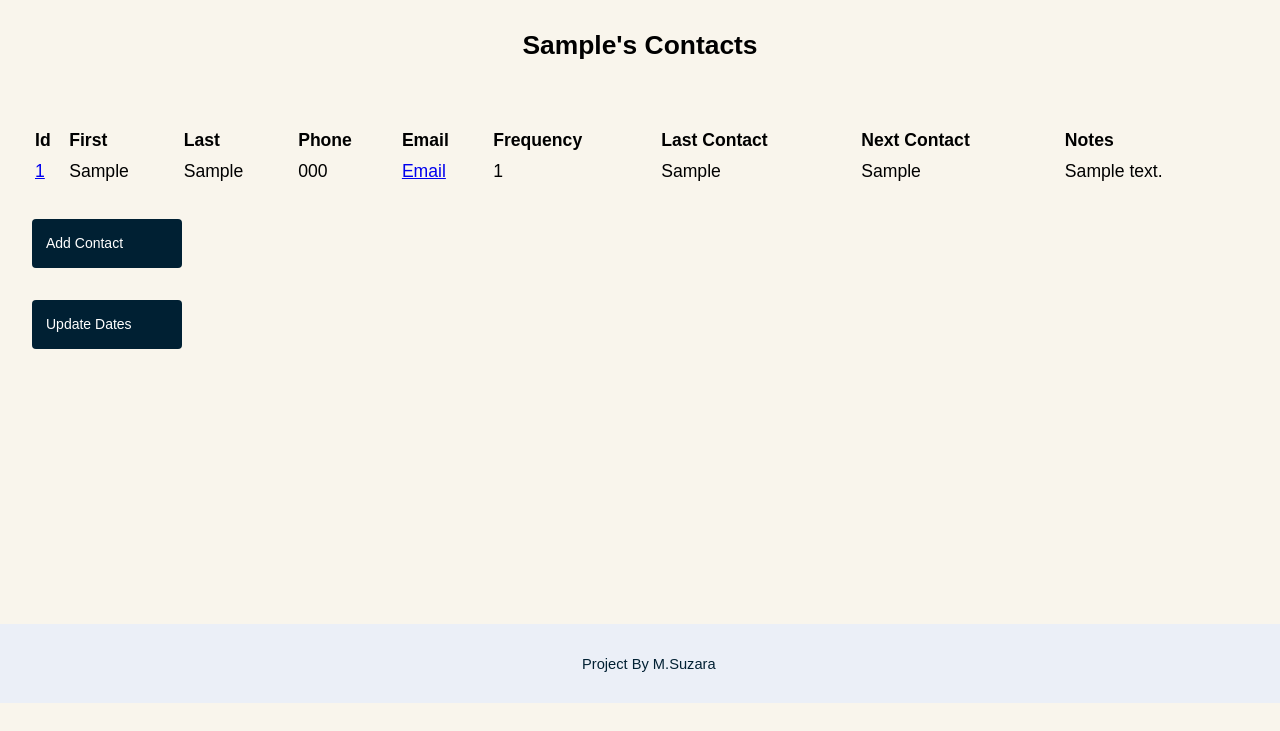
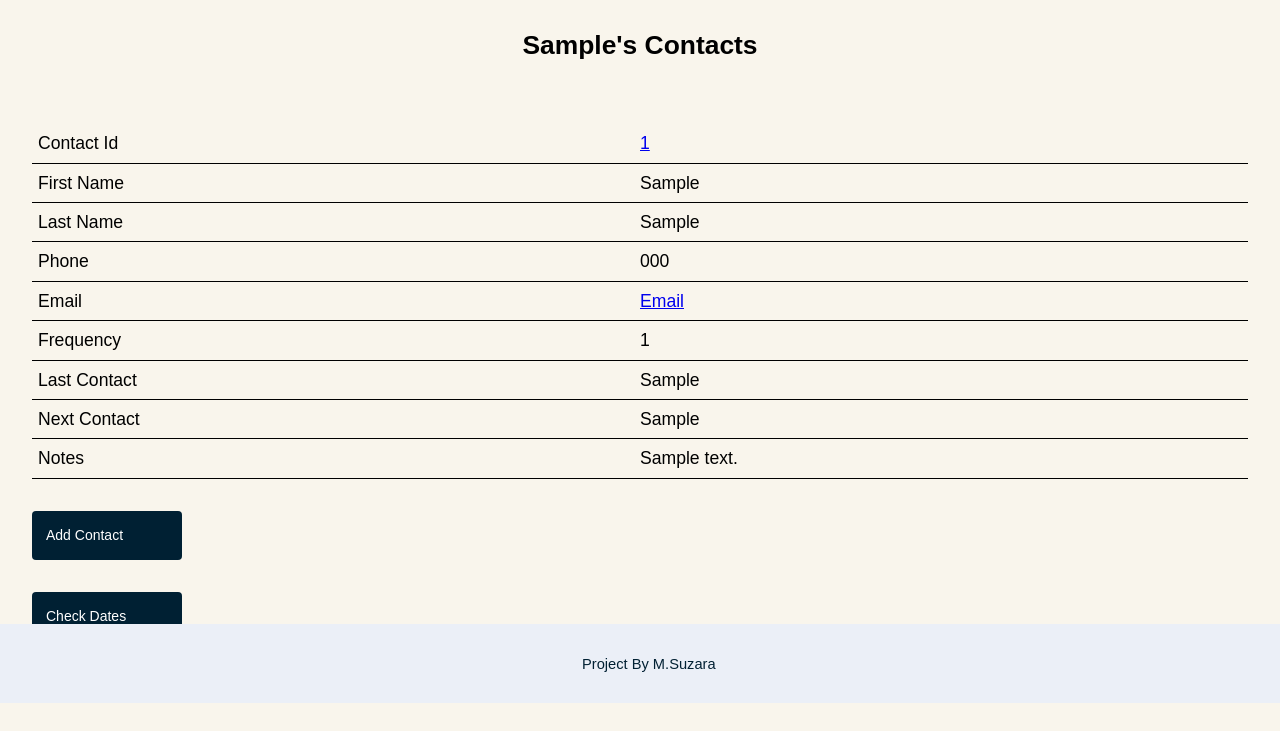
Before and after one commit to suzaram3/my_dashboard, a Flask app: page /contact/contacts in a window 1280 px wide. Shown: the part 97-828 px from the top of the page. Before the commit the page ends 800 px from the top, so only its background shows below. Run offline with Flask 2, Linux system fonts and the light colour scheme; a user stored in the database is signed in; tables that the repository leaves empty hold one stand-in row (values such as "Sample post"); parts of the project's set-up code (start-up, migrations or seed data) failed here and were passed over.

Commit message:
contact module updated

```diff
--- a/app/cont/views.py
+++ b/app/cont/views.py
@@ -1,3 +1,4 @@
+from datetime import date, datetime
 from flask import flash, render_template, session, redirect, request, url_for
 from flask_login import login_required
 from . import cont
@@ -5,30 +6,28 @@ from .forms import ContactForm
 from .. import db
 from ..models import User, Contact
 
-@cont.route("/contacts/<int:contact_id>/delete", methods=["GET", "POST"])
+@cont.route('/contacts/<int:contact_id>/delete', methods=['GET', 'POST'])
 @login_required
 def delete_contact(contact_id):
     contact = Contact.query.get_or_404(contact_id)
     db.session.delete(contact)
     db.session.commit()
-    flash("Contact {} has been deleted".format(contact.first), "success")
-    return redirect(url_for("cont.contacts"))
+    flash('Contact {} has been deleted'.format(contact.first), 'success')
+    return redirect(url_for('cont.contacts'))
 
-@cont.route("/contacts", methods=["GET"])
+@cont.route('/contacts', methods=['GET'])
 @login_required
 def contacts():
-    contacts = Contact.query.all()
-    #for contact in contacts:
-    #    contact.update_next_contact()
-    return render_template("cont/contacts.html", title="Contacts", contacts=contacts)
+    contacts = Contact.query.order_by(Contact.first).all()
+    return render_template('cont/contacts.html', title='Contacts', contacts=contacts)
 
-@cont.route("/contacts/<int:contact_id>", methods=["GET"])
+@cont.route('/contacts/<int:contact_id>', methods=['GET'])
 @login_required
 def contact_view(contact_id):
     contact = Contact.query.get_or_404(contact_id)
-    return render_template("cont/contact.html", contact=contact)
+    return render_template('cont/contact.html', contact=contact)
 
-@cont.route("/new", methods=["GET", "POST"])
+@cont.route('/new', methods=['GET', 'POST'])
 @login_required
 def new_contact():
     form = ContactForm()
@@ -37,6 +36,7 @@ def new_contact():
             first=form.first.data,
             last=form.last.data,
             phone=form.phone.data,
+            email=form.email.data,
             frequency=form.frequency.data,
             last_contact=form.last_contact.data,
             next_contact=form.next_contact.data,
@@ -44,11 +44,12 @@ def new_contact():
         )
         db.session.add(contact)
         db.session.commit()
-        flash("{} has been created!".format(contact.first), "success")
-        return redirect(url_for("cont.contacts"))
-    return render_template("cont/contact_edit.html", title="New Contact", form=form)
+        contact.update_next_contact()
+        flash('{} has been created!'.format(contact.first), 'success')
+        return redirect(url_for('cont.contacts'))
+    return render_template('cont/contact_edit.html', title='New Contact', form=form)
 
-@cont.route("/contacts/<int:contact_id>/update", methods=["GET", "POST"])
+@cont.route('/contacts/<int:contact_id>/update', methods=['GET', 'POST'])
 @login_required
 def update_contact(contact_id):
     contact = Contact.query.get_or_404(contact_id)
@@ -64,9 +65,9 @@ def update_contact(contact_id):
         db.session.add(contact)
         db.session.commit()
         contact.update_next_contact()
-        flash("Contact {} has been updated".format(contact.first), "success")
-        return redirect(url_for("cont.contacts"))
-    elif request.method == "GET":
+        flash('Contact {} has been updated'.format(contact.first), 'success')
+        return redirect(url_for('cont.contacts'))
+    elif request.method == 'GET':
         form.first.data = contact.first
         form.last.data = contact.last
         form.phone.data = contact.phone
@@ -76,5 +77,14 @@ def update_contact(contact_id):
         form.next_contact.data = contact.next_contact
         form.notes.data = contact.notes
     return render_template(
-        "cont/contact_edit.html", title="Edit Contact", form=form
+        'cont/contact_edit.html', title='Edit Contact', form=form
     )
+
+@cont.route('contacts/today_contacts', methods=['GET'])
+@login_required
+def check_next_contact_date():
+    t = date.today()
+    today = t.strftime('%Y-%m-%d')
+    contact_query = Contact.query.filter(Contact.next_contact == today)
+    contacts = [contact for contact in contact_query]
+    return render_template('cont/contacts.html', title='Contacts For Today', contacts=contacts)
--- a/app/static/style.css
+++ b/app/static/style.css
@@ -142,6 +142,21 @@ input[type=text], input[type=number], input[type=password], textarea {
 }
 
 /* ---Table------------------------------------ */
+table {
+	border-collapse: collapse;
+	width: 100%;
+}
+
+td, th {
+	padding: 6px;
+	text-align: left;
+}
+
+th {
+	background-color: var(--light_gray_cyan);
+	font-weight: bold;
+}
+
 tr:nth-child(even) {
 	background-color: var(--light_gray_cyan);
 }
@@ -150,3 +165,48 @@ tr:nth-child(even) {
 dt {
 	font-weight: bold;
 }
+
+
+/* -------------------------------------------- */
+/* ---Responsive Settings---------------------- */
+/* -------------------------------------------- */
+@media
+only screen and (max-width: 760px),
+(min-device-width: 768px) and (max-device-width: 1024px) {
+	table, thead, tbody, th, td, tr {
+		display: block;
+	}
+
+	thead tr {
+		position: absolute;
+		top: -9999px;
+		left: -9999px;
+	}
+
+	td {
+		border: none;
+		border-bottom: 1px solid;
+		position: relative;
+		padding-left: 50%;
+	}
+
+	td:before {
+		position: absolute;
+		top: 6px;
+		left: 6px;
+		width: 45%;
+		padding-right: 10px;
+		white-space: nowrap;
+	}
+
+	td:nth-of-type(1):before { content: "Contact Id"; }
+	td:nth-of-type(2):before { content: "First Name"; }
+	td:nth-of-type(3):before { content: "Last Name"; }
+	td:nth-of-type(4):before { content: "Phone"; }
+	td:nth-of-type(5):before { content: "Email"; }
+	td:nth-of-type(6):before { content: "Frequency"; }
+	td:nth-of-type(7):before { content: "Last Contact"; }
+	td:nth-of-type(8):before { content: "Next Contact"; }
+	td:nth-of-type(9):before { content: "Notes"; }
+
+}
--- a/app/task/views.py
+++ b/app/task/views.py
@@ -21,7 +21,7 @@ def tasks():
     tasks_list = Task.query.all()
     return render_template("task/tasks.html", title="Tasks", tasks=tasks_list)
 
-task.route("/new", methods=["GET", "POST"])
+@task.route("/new", methods=["GET", "POST"])
 @login_required
 def new_task():
     form = TaskForm()
--- a/app/templates/cont/contacts.html
+++ b/app/templates/cont/contacts.html
@@ -66,10 +66,10 @@
 			</tbody>
 		</table>
 	<a class="button button-add" href="{{ url_for('cont.new_contact') }}">Add Contact</a>
-	<a class="button button-add" href="{{ url_for('cont.contacts') }}">Update Dates</a>
+	<a class="button button-add" href="{{ url_for('cont.check_next_contact_date') }}">Check Dates</a>
 	<br>
 	</form>
-	{% else %}
-		<h3 class="no-content">No Contacts At This Time</h3>
+{% else %}
+	<h3 class="no-content">All Caught Up!</h3>
 {% endif %}
 {% endblock %}
```
Also changed, not shown: app/models.py (+13 -13 lines).
